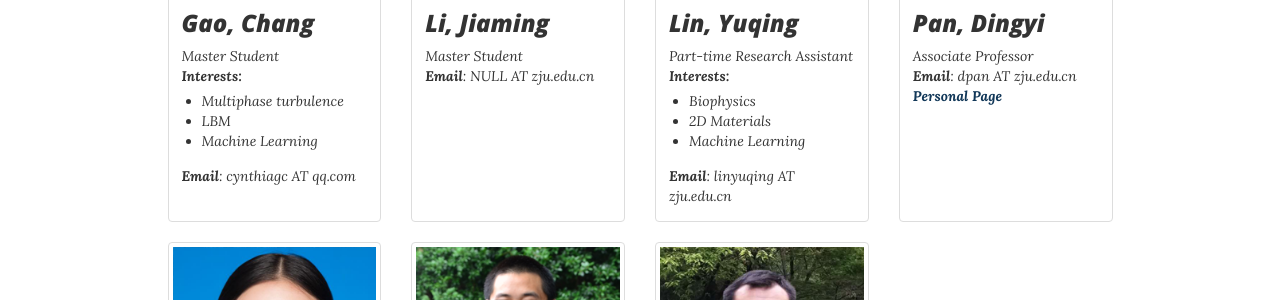
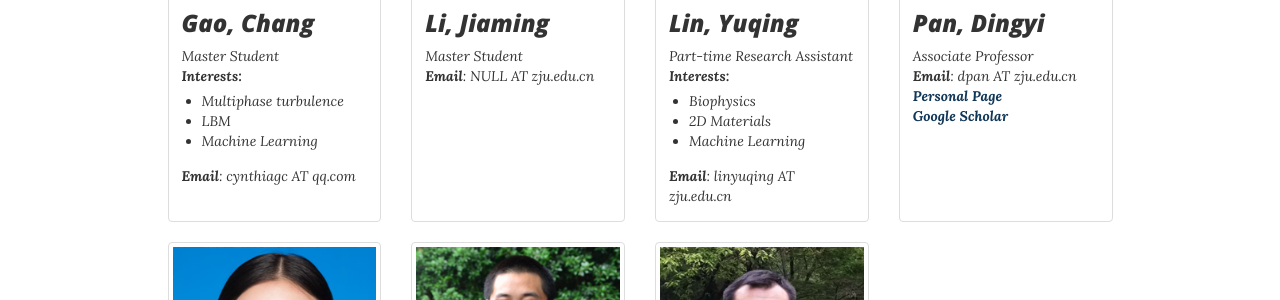
Before and after one commit to softrheol/softrheol.github.io, a Jekyll site: the page built from people.html, in a window 1280 px wide and 900 px high. Shown: the part 358-658 px from the top of the window. Built offline with Jekyll 4.4.1, drawn with Linux system fonts in a browser that asks for light colours; nearby versions of some CDN libraries.

Commit message:
dp update

```diff
--- a/people.html
+++ b/people.html
@@ -63,7 +63,8 @@
         <h3>Pan, Dingyi</h3>
         Associate Professor<br>
         <strong>Email</strong>: dpan AT zju.edu.cn<br>
-        <strong><a href="http://person.zju.edu.cn/en/pandy">Personal Page</a></strong>
+        <strong><a href="http://person.zju.edu.cn/en/pandy">Personal Page</a></strong><br>
+        <strong><a href="https://scholar.google.com/citations?user=07CrM9QAAAAJ&hl=en">Google Scholar</a></strong>
       </div>
     </div>
   </div>
```
